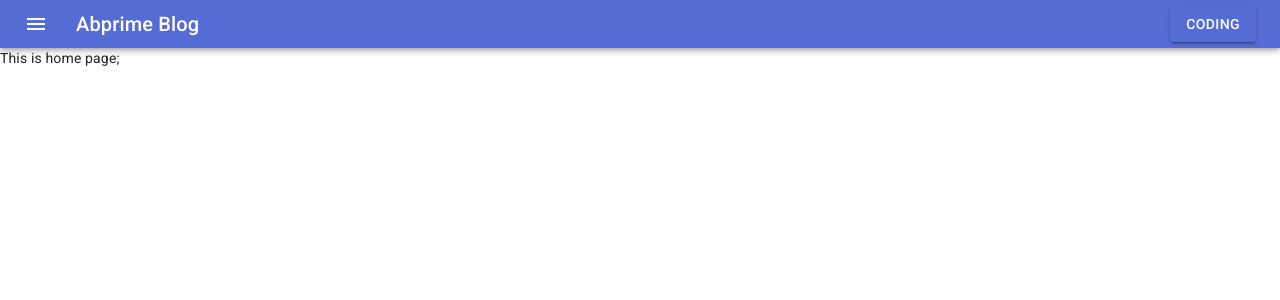
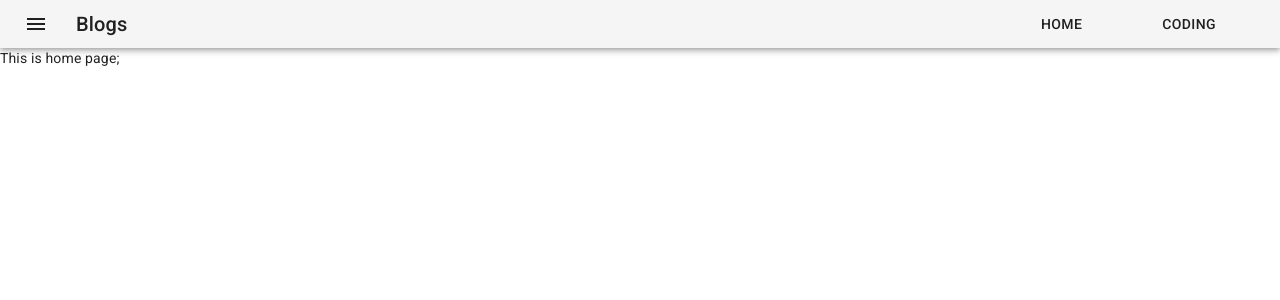
Before and after one commit to abprime/blog, a Next.js app: page / in a window 1280 px wide. Shown: the top 300 px of the page. Built offline with nearby package versions, Linux system fonts and the light colour scheme.

Commit message:
Dynamic page creation for posts

```diff
--- a/components/NavBar.tsx
+++ b/components/NavBar.tsx
@@ -8,10 +8,11 @@ import {
   createStyles,
   Theme,
   IconButton,
-  Button
+  Button,
+  Link
 } from "@material-ui/core";
 import MenuIcon from "@material-ui/icons/Menu";
-import Link from "next/link";
+import NextLink from "next/link";
 
 const useStyles = makeStyles((theme: Theme) =>
   createStyles({
@@ -27,12 +28,18 @@ const useStyles = makeStyles((theme: Theme) =>
   })
 );
 
+const styles = {
+  link: {
+    padding: "0 40px"
+  }
+};
+
 const NavBar = () => {
   const classes = useStyles({});
 
   return (
     <div className={classes.root}>
-      <AppBar position="static" color="primary">
+      <AppBar position="static" color="default">
         <Toolbar variant="dense">
           <IconButton
             edge="start"
@@ -43,13 +50,26 @@ const NavBar = () => {
             <MenuIcon />
           </IconButton>
           <Typography variant="h6" className={classes.title}>
-            Abprime Blog
+            Blogs
           </Typography>
-          <Link href="coding">
-            <Button variant="contained" color="primary">
+          <nav>
+            <Link
+              href="/"
+              variant="button"
+              color="textPrimary"
+              style={styles.link}
+            >
+              Home
+            </Link>
+            <Link
+              href="/coding"
+              variant="button"
+              color="textPrimary"
+              style={styles.link}
+            >
               Coding
-            </Button>
-          </Link>
+            </Link>
+          </nav>
         </Toolbar>
       </AppBar>
     </div>
--- a/next.config.js
+++ b/next.config.js
@@ -1,3 +1,6 @@
+var fs = require("fs");
+var path = require("path");
+
 module.exports = {
   webpack: cfg => {
     cfg.module.rules.push({
@@ -5,5 +8,31 @@ module.exports = {
       use: "frontmatter-markdown-loader"
     });
     return cfg;
+  },
+  exportPathMap: function() {
+    const codingPosts = fs.readdirSync(path.join(__dirname, "content/coding"));
+    // console.log("content", codingPosts);
+
+    const postNames = codingPosts.map(
+      post => `./coding/${post.split(".")[0].split("_")[1]}`
+    );
+
+    const pages = codingPosts.reduce((pages, post) => {
+      const postName = post.split(".")[0].split("_")[1];
+      return {
+        ...pages,
+        [`/coding/${postName}`]: {
+          page: "/post",
+          query: { id: `./coding/${post}` }
+        }
+      };
+    }, {});
+
+    // console.log("pages", pages);
+    return {
+      ...pages,
+      "/": { page: "/" },
+      "/coding": { page: "/coding", query: { posts: postNames } }
+    };
   }
 };
```
Also changed, not shown: package.json (+5 -3 lines), pages/coding.tsx (+17 -2 lines), pages/post.tsx (added, +46 -0 lines), 1 other file (tests, documents, lock files or other folders).
